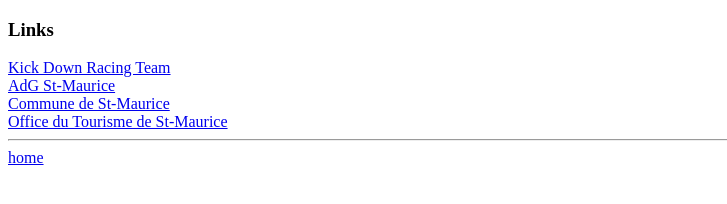
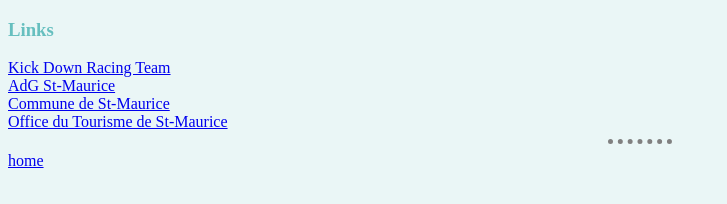
Before and after one commit to JanSchoenbaechler/cv, a plain HTML site: page links.html in a window 1280 px wide. Shown: the whole page, without its empty margins (0-727 px from the left). Drawn offline with Linux system fonts and the light colour scheme.

Commit message:
external CSS
link to an externat CSS

```diff
--- /dev/null
+++ b/css/styles.css
@@ -0,0 +1,13 @@
+body {
+  background-color: #EAF6F6;
+}
+hr {
+  border-style: none;
+  border-top-style: dotted;
+  border-color: gray;
+  border-width: 5px;
+  width: 5%;
+}
+h1, h3 {
+  color: #66BFBF;
+}
--- a/links.html
+++ b/links.html
@@ -3,6 +3,7 @@
   <head>
     <meta charset="utf-8">
     <title>Links</title>
+    <link rel="stylesheet" href="css/styles.css">
   </head>
   <body>
     <h3>Links</h3>
```
Also changed, not shown: contact.html (+1 -0 lines), hobbies.html (+1 -0 lines), index.html (+1 -12 lines).
